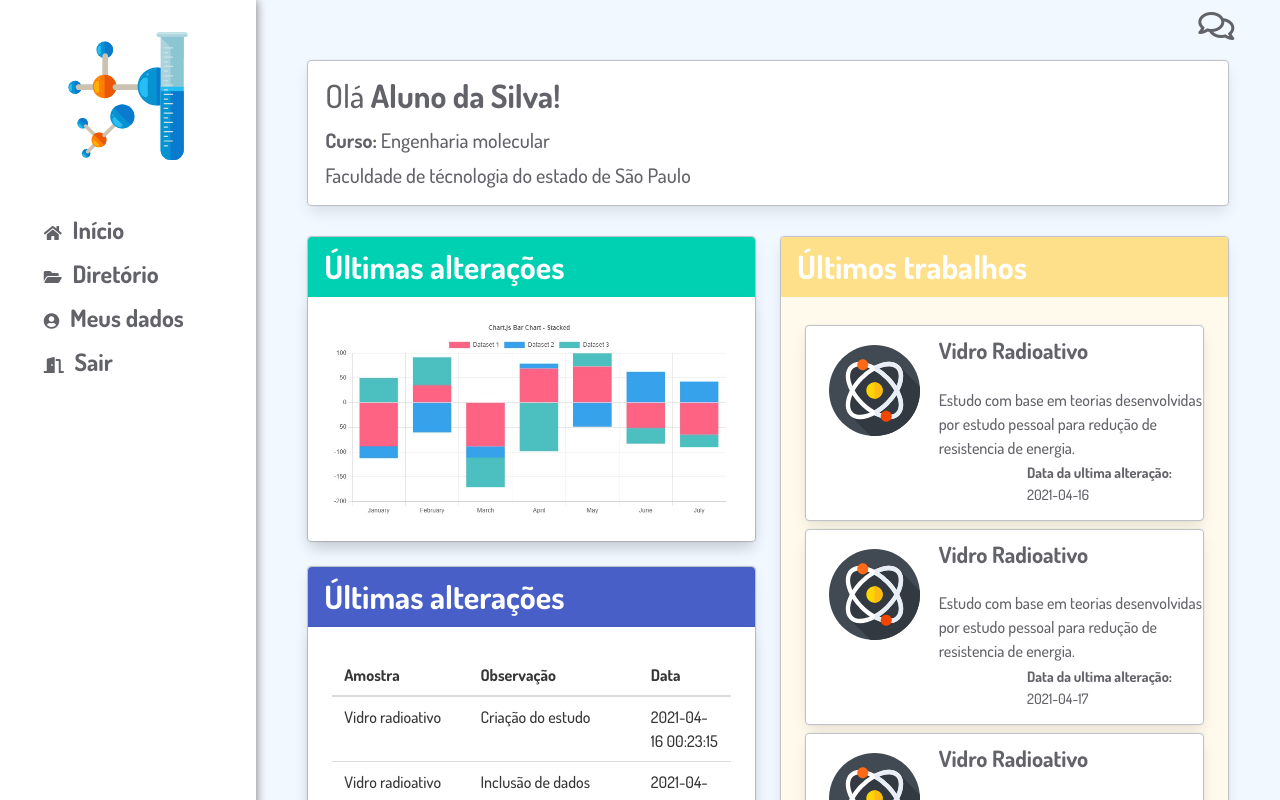
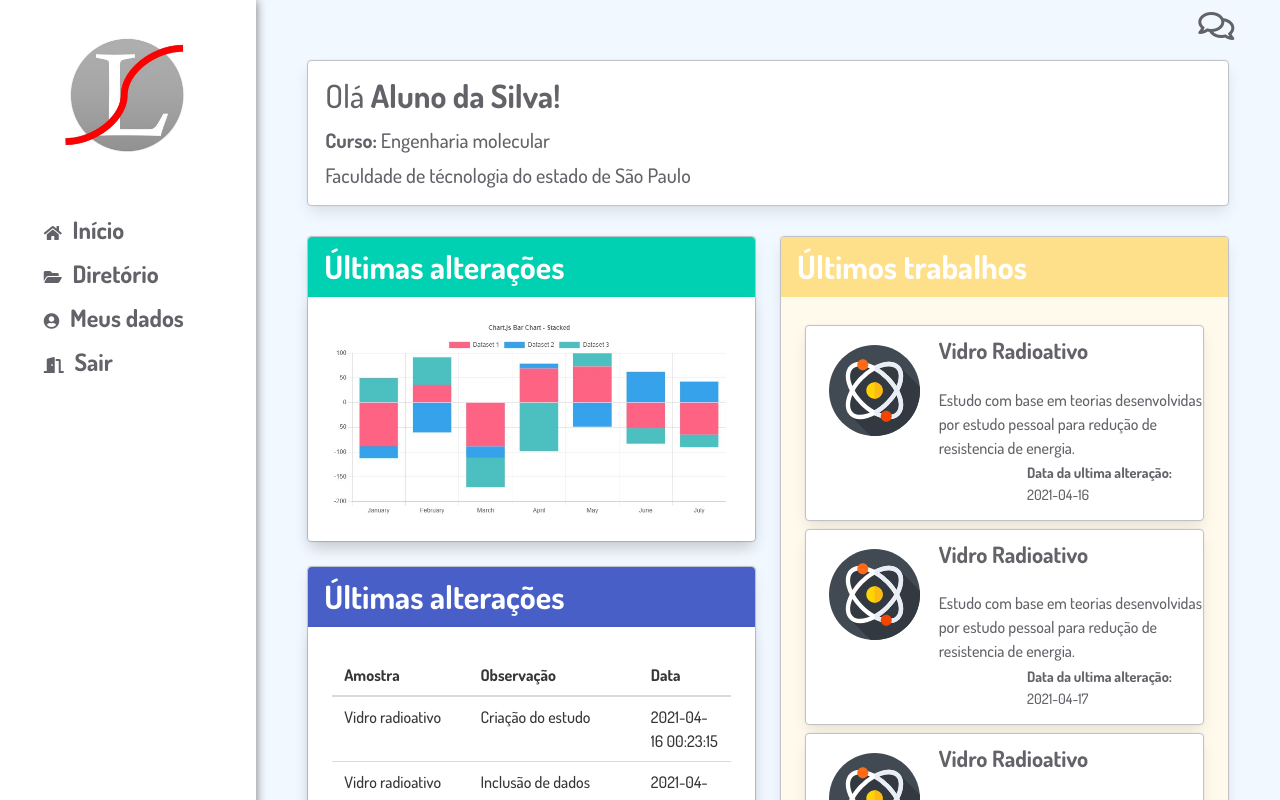
Before and after one commit to yurimarcon/labsystem, a Vue app: page / in a window 1280 px wide. Shown: the top 800 px of the page. Built offline with nearby package versions, Linux system fonts and the light colour scheme.

Commit message:
Novo logo

```diff
--- a/src/components/Navbar.vue
+++ b/src/components/Navbar.vue
@@ -5,7 +5,7 @@
             <div class="column">
                 <div class="logo">
                     <div class="">
-                        <img class="image is-128x128" src="../assets/moleculas.svg" alt="logo">
+                        <img class="image is-128x128" src="../assets/labsystem-logo.jpg" alt="logo">
                     </div>
                 </div>
             </div>
```
Also changed, not shown: src/assets/labsystem-logo.jpg (added).
